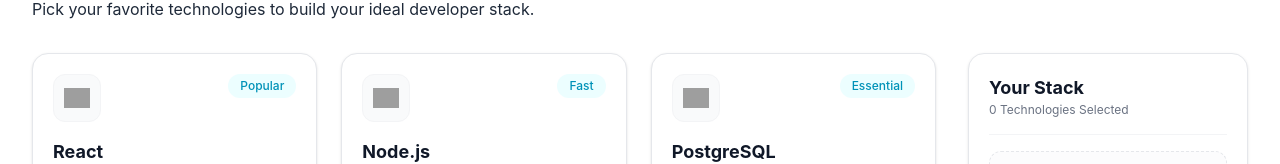
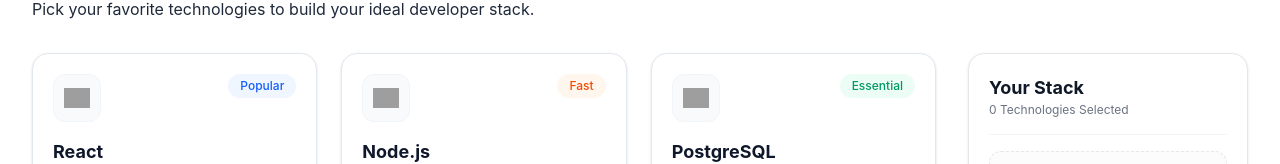
Before and after one commit to ahnaf-ahmed24/dev-stack-builder, a React (Vite) app: page / in a window 1280 px wide. Shown: the part 712-876 px from the top of the page. Built offline with nearby package versions, Linux system fonts and the light colour scheme; grey boxes are pictures that could not be loaded.

Commit message:
badge color change

```diff
--- a/src/components/TechCard.jsx
+++ b/src/components/TechCard.jsx
@@ -2,16 +2,36 @@
 import { FaStar } from 'react-icons/fa';
 
 const TechCard = ({ tech, onAdd, isAdded }) => {
+
+    const getBadgeStyle = (badge) => {
+        switch (badge?.toLowerCase()) {
+            case 'popular':
+            case 'containers':
+            case 'fullstack':
+                return 'text-blue-600 bg-blue-50';
+            case 'trending':
+            case 'fast':
+                return 'text-orange-600 bg-orange-50';
+            case 'essential':
+            case 'flexible':
+                return 'text-emerald-600 bg-emerald-50';
+            case 'enterprise':
+            case 'classic':
+                return 'text-red-600 bg-red-50';
+            default:
+                return 'text-blue-600 bg-blue-50';
+        }
+    };
+
     return (
         <div className={`bg-white rounded-2xl p-5 transition-all flex flex-col justify-between h-full border ${
             isAdded
               ? 'brand-card-border-disabled'
-              : 'border-gray-200 shadow-sm hover:shadow-md'
+              : 'border-slate-200 shadow-sm hover:shadow-md'
           }`}>
             <div>
-                {/* Icon & Badge */}
                 <div className='flex justify-between items-start mb-4'>
-                    <div className='w-12 h-12 rounded-xl bg-gray-50 border border-gray-100 flex items-center justify-center p-2.5'>
+                    <div className='w-12 h-12 rounded-xl bg-slate-50 border border-slate-100 flex items-center justify-center p-2.5'>
                         <img
                             src={tech.icon}
                             alt={tech.name}
@@ -19,40 +39,37 @@
                         />
                     </div>
                     {tech.badge && (
-                        <span className='text-xs font-medium text-cyan-600 bg-cyan-50 px-3 py-1 rounded-full'>
+                        <span className={`text-xs font-medium px-3 py-1 rounded-full ${getBadgeStyle(tech.badge)}`}>
                             {tech.badge}
                         </span>
                     )}
                 </div>
 
-                {/* Title & Description */}
-                <h3 className='font-bold text-lg text-gray-900 mb-1.5'>
+                <h3 className='font-bold text-lg text-slate-900 mb-1.5'>
                     {tech.name}
                 </h3>
-                <p className='text-gray-500 text-xs line-clamp-3 leading-relaxed mb-4'>
-                    {tech.description || tech.Description} {/* ছোট ও বড় হাতের D দুইটির জন্যই সেফটি */}
+                <p className='text-slate-500 text-xs line-clamp-3 leading-relaxed mb-4'>
+                    {tech.description || tech.Description}
                 </p>
             </div>
 
-            {/* Category, Difficulty, Rating */}
-            <div className='flex flex-wrap items-center justify-between text-xs text-gray-500 pt-3 border-t border-gray-100 mb-4 gap-2'>
-                <span className='bg-gray-100 px-2.5 py-1 rounded-md text-gray-700 font-medium'>
+            <div className='flex flex-wrap items-center justify-between text-xs text-slate-500 pt-3 border-t border-slate-100 mb-4 gap-2'>
+                <span className='bg-slate-100 px-2.5 py-1 rounded-md text-slate-700 font-medium'>
                     {tech.category}
                 </span>
                 <span className='font-medium'>{tech.difficulty}</span>
-                <span className='flex items-center gap-1 font-bold text-gray-800'>
+                <span className='flex items-center gap-1 font-bold text-slate-800'>
                     <FaStar className='text-amber-400'/>
                     {tech.rating}
                 </span>
             </div>
 
-            {/* Button */}
             <button
                 onClick={() => onAdd(tech)}
                 disabled={isAdded}
                 className={`w-full py-3 rounded-xl text-sm font-semibold transition-all ${
                     isAdded
-                        ? 'bg-gray-200 cursor-not-allowed border border-gray-300'
+                        ? 'bg-slate-200 text-slate-400 cursor-not-allowed border border-slate-300'
                         : 'bg-[#0f172a] text-white hover:bg-black active:scale-[0.98]'
                 }`}
             >
```
